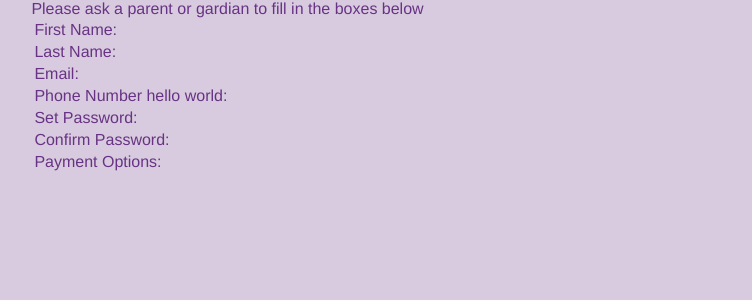
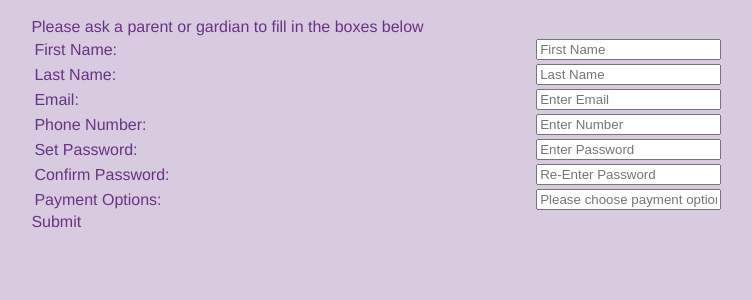
Before and after one commit to 14ellisj/imoves, a PHP site: page /signUp.html in a window 1280 px wide. Shown: the part 102-402 px from the top of the page, without its empty margins (15-767 px from the left). Run offline with PHP 8.4, Linux system fonts and the light colour scheme.

Commit message:
Another update

```diff
--- a/iMoves/settings.html
+++ b/iMoves/settings.html
@@ -31,6 +31,10 @@
                 <td>EmailFromDatabase</td>
             </tr>
             <tr>
+                <td>Username: </td>
+                <td>UnameFromDatabase</td>
+            </tr>
+            <tr>
                 <td>Phone Number: </td>
                 <td>PhoneNOFromDatabase</td>
             </tr>
--- a/iMoves/signUp.html
+++ b/iMoves/signUp.html
@@ -6,6 +6,7 @@
     <title>iMoves: Sign Up</title>
     <link rel="stylesheet" href="styles/mobile.css" />
     <link rel="stylesheet" href="styles/desktop.css" media="only screen and (min-width : 720px)" />
+    <link rel="javascript" href="myscripts.js" />
 </head>
 <header>
     <table>
@@ -17,39 +18,50 @@
 </header>
 <body>
     <div>
+        <br>
         Please ask a parent or gardian to fill in the boxes below
+        <br>
     </div>
     <div>
-        <table>
+        <table class="signUpT">
             <tr>
                 <td>First Name: </td>
-                <td></td>
+                <td><input type="text" placeholder="First Name" name="uname" required></td>
             </tr>
             <tr>
                 <td>Last Name: </td>
-                <td></td>
+                <td><input type="text" placeholder="Last Name" name="uname" required></td>
             </tr>
             <tr>
                 <td>Email: </td>
-                <td></td>
+                <td><input type="email" placeholder="Enter Email" name="uname" required></td>
             </tr>
             <tr>
-                <td>Phone Number hello world: </td>
-                <td></td>
+                <td>Phone Number: </td>
+                <td><input type="number" placeholder="Enter Number" name="uname" required></td>
             </tr>
             <tr>
                 <td>Set Password: </td>
-                <td></td>
+                <td><input type="text" placeholder="Enter Password" name="psw" required></td>
             </tr>
             <tr>
                 <td>Confirm Password: </td>
-                <td></td>
+                <td><input type="text" placeholder="Re-Enter Password" name="psw" required></td>
             </tr>
             <tr>
                 <td>Payment Options: </td>
-                <td></td>
+                <td><input type="text" placeholder="Please choose payment option" name="payment" required></td>
             </tr>
         </table>
     </div>
+    <script>
+    function myFunction() {
+        var popup = document.getElementById("myPopup");
+        popup.classList.toggle("show");
+      }
+    </script>
+    <div class="popup" onclick="myFunction()">Submit
+        <span class="popuptext" id="myPopup">Thank you for joining iMoves. Your username will be emailed to you shortly. Just keep iMoving!</span>
+    </div>
 </body>
 </html>
--- a/iMoves/styles/mobile.css
+++ b/iMoves/styles/mobile.css
@@ -69,10 +69,7 @@ body {
     height: 100vh;
     overflow-y: scroll;
     scroll-snap-type: y mandatory;
-    margin-top: 18%;
-    margin-right: 5%;
   }
-
   .section{
     height: 100vh;
     scroll-snap-align: start;
@@ -100,8 +97,51 @@ body {
     width: 50px;
   }
   footer{
-    position: fixed;
+    position: sticky;
     left: 0;
     bottom: 0;
     width: 100%;
   }
+  /* Popup container */
+.popup {
+  position: relative;
+  display: inline-block;
+  cursor: pointer;
+}
+.popup .popuptext {
+  visibility: hidden;
+  width: 160px;
+  background-color: #555;
+  color: #fff;
+  text-align: center;
+  border-radius: 6px;
+  padding: 8px 0;
+  position: absolute;
+  z-index: 1;
+  bottom: 125%;
+  left: 50%;
+  margin-left: -80px;
+}
+.popup .popuptext::after {
+  content: "";
+  position: absolute;
+  top: 100%;
+  left: 50%;
+  margin-left: -5px;
+  border-width: 5px;
+  border-style: solid;
+  border-color: #555 transparent transparent transparent;
+}
+.popup .show {
+  visibility: visible;
+  -webkit-animation: fadeIn 1s;
+  animation: fadeIn 1s
+}
+@-webkit-keyframes fadeIn {
+  from {opacity: 0;}
+  to {opacity: 1;}
+}
+@keyframes fadeIn {
+  from {opacity: 0;}
+  to {opacity:1 ;}
+}
```
Also changed, not shown: iMoves/barPlaceHolder.jpg (deleted), iMoves/favourites.jpg (deleted), iMoves/js/myscripts.js (added), iMoves/logo.jpg (deleted), iMoves/pickle.jpg (deleted), iMoves/reward.jpg (deleted).
